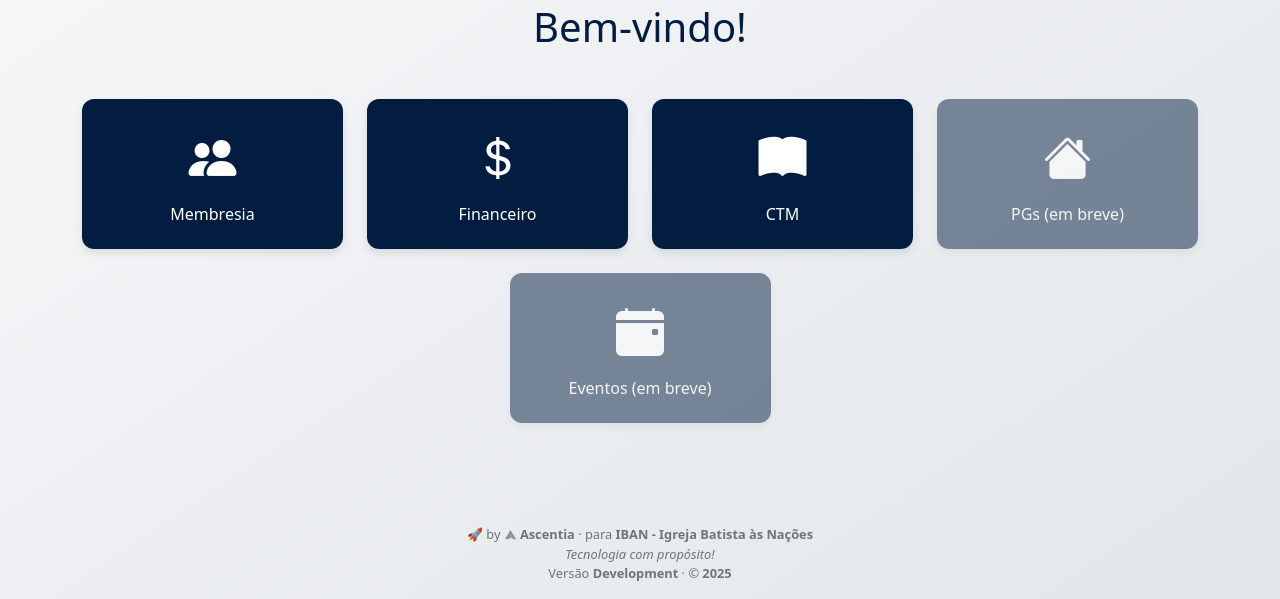
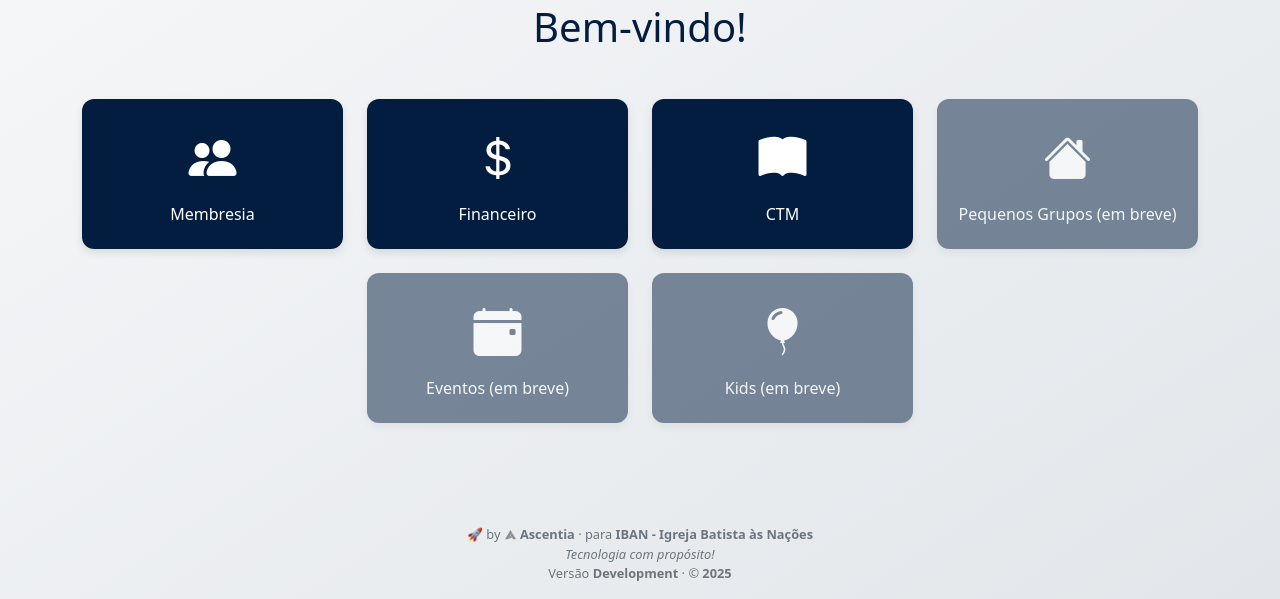
Before and after one commit to jaimealvesjr1/Administrativo_IBAN, a Flask app: page / in a window 1280 px wide. Shown: the part 261-860 px from the top of the page. Run offline with Flask 3, Linux system fonts and the light colour scheme; some libraries are stand-ins or nearby versions.

Commit message:
Add Kids Module

```diff
--- a/app/templates/base/components/navbar.html
+++ b/app/templates/base/components/navbar.html
@@ -21,6 +21,9 @@
         <li class="nav-item">
           <a class="nav-link disabled" tabindex="-1" style="opacity: 0.6;">📅 Eventos (em breve)</a>
         </li>
+        <li class="nav-item">
+          <a class="nav-link disabled" tabindex="-1" style="opacity: 0.6;">🎈 Kids (em breve)</a>
+        </li>
       </ul>
       <a href="{{ url_for('auth.logout') }}" class="btn btn-outline-danger">🚪 Encerrar Sessão</a>
     </div>
--- a/app/templates/base/main.html
+++ b/app/templates/base/main.html
@@ -30,13 +30,19 @@
         <div class="col-6 col-md-4 col-lg-3">
             <a href="#" class="module-button disabled d-flex flex-column align-items-center justify-content-center text-decoration-none" tabindex="-1">
                 <i class="bi bi-house-fill icon-large mb-2"></i>
-                <span>PGs (em breve)</span>
+                <span>Pequenos Grupos (em breve)</span>
             </a>
         </div>
         <div class="col-6 col-md-4 col-lg-3">
             <a href="#" class="module-button disabled d-flex flex-column align-items-center justify-content-center text-decoration-none" tabindex="-1">
                 <i class="bi bi-calendar-event-fill icon-large mb-2"></i>
                 <span>Eventos (em breve)</span>
+            </a>
+        </div>
+        <div class="col-6 col-md-4 col-lg-3">
+            <a href="#" class="module-button disabled d-flex flex-column align-items-center justify-content-center text-decoration-none" tabindex="-1">
+                <i class="bi bi-balloon-fill icon-large mb-2"></i>
+                <span>Kids (em breve)</span>
             </a>
         </div>
     </div>
```
